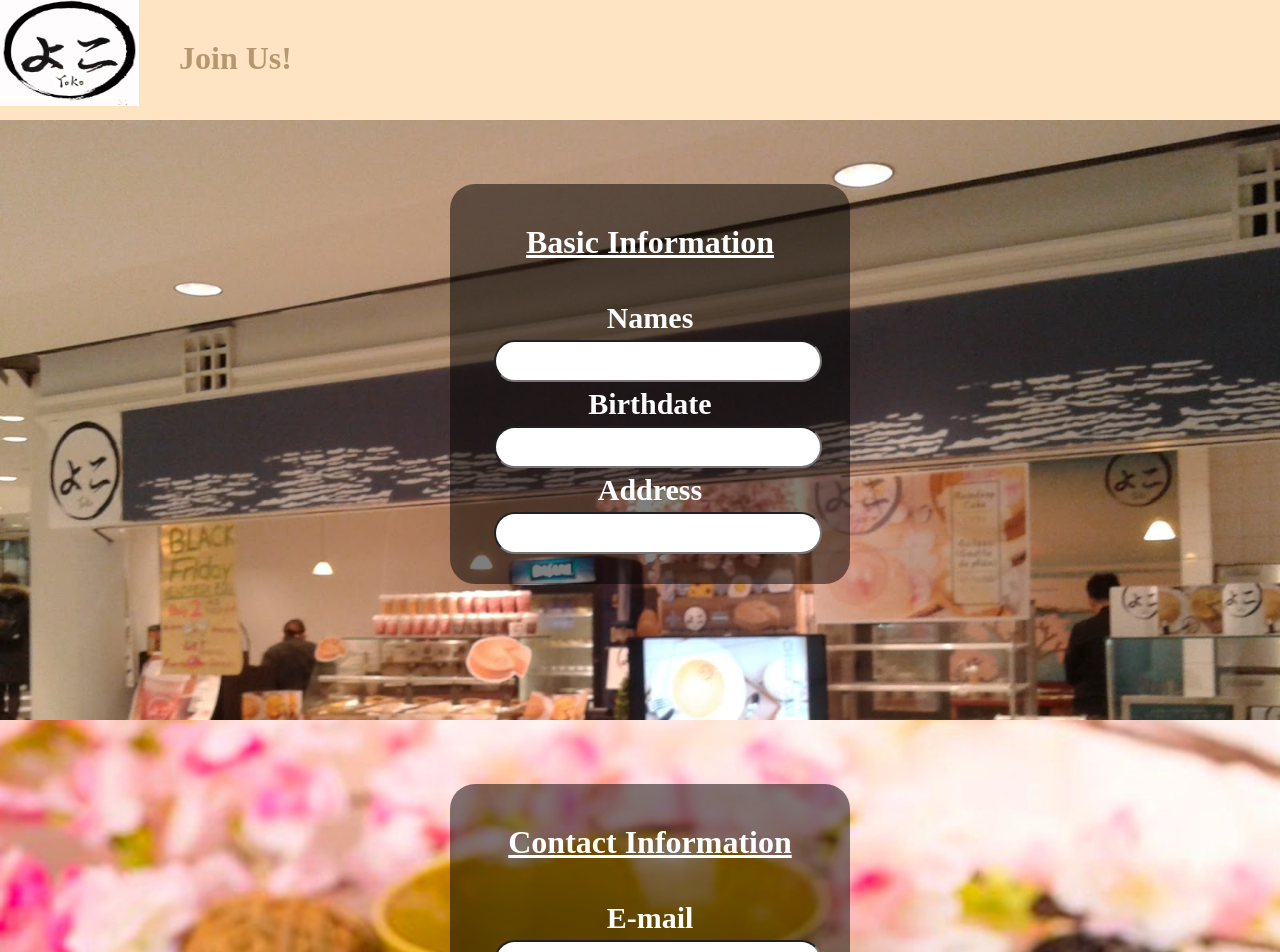
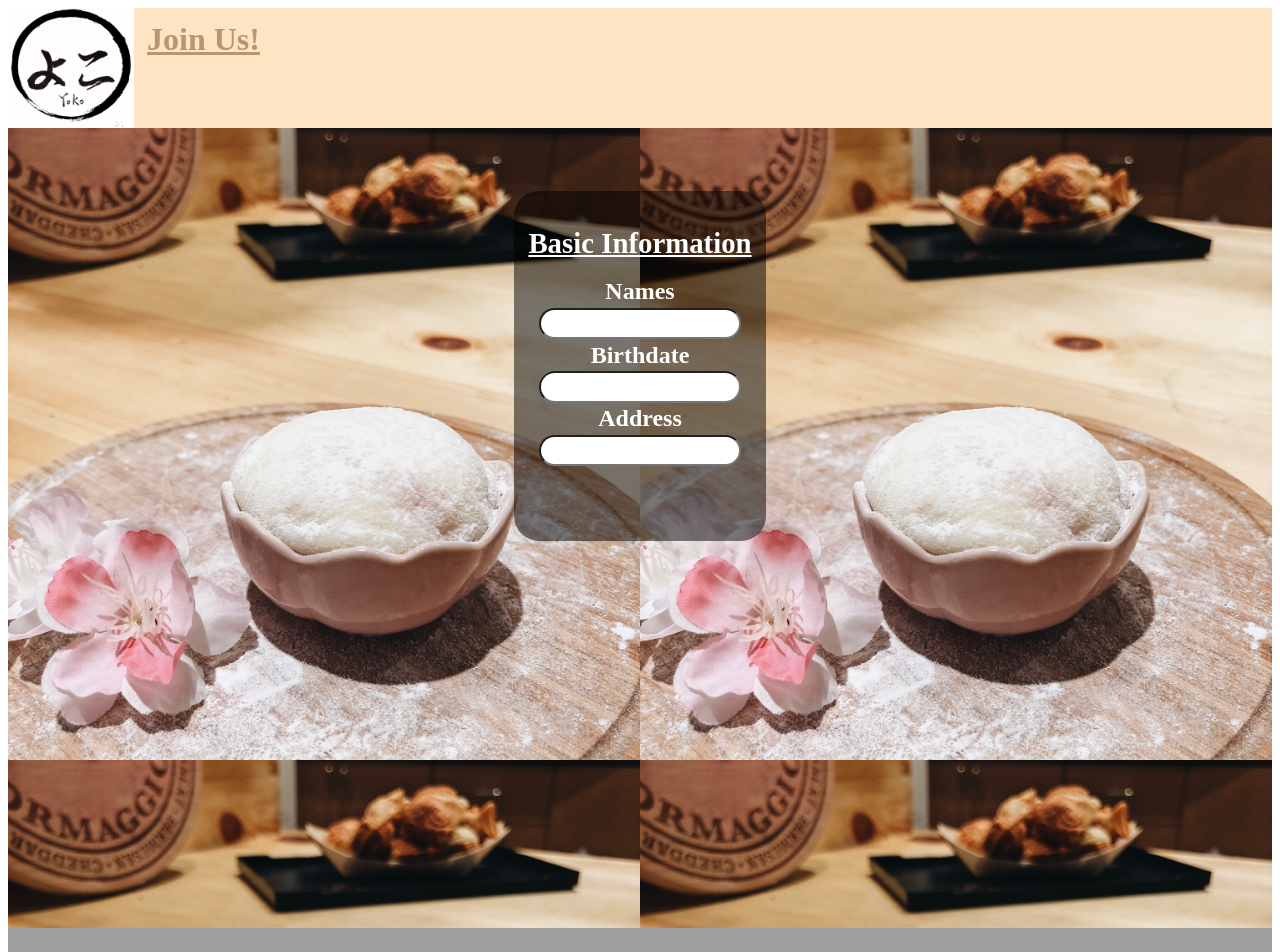
Before and after one commit to JimmyIb/Yoko, a PHP site: page /deliverable5.htm in a window 1280 px wide. Shown: the top 952 px of the page. Run offline with PHP 8.4, Linux system fonts and the light colour scheme; grey boxes are pictures that could not be loaded.

Commit message:
First Version

```diff
--- a/deliverable5.css
+++ b/deliverable5.css
@@ -1,7 +1,11 @@
 * {
-	margin:0;
+	-webkit-box-sizing: border-box;
 }
-
+html{
+	-webkit-background-size: cover;
+  -moz-background-size: cover;
+  background-size: cover;
+}
 html, body{
 	height: 100%;
 }
@@ -16,11 +20,16 @@ header h1{
 	float: left;
 }
 header img{
-	width: 139px;
-	height: 106px;
+	width: 10%;
+	height: 100%;
 	float: left;
 }
-h1{
+header h1{
+	margin: 1%;
+	color: #b69870;
+	text-decoration: underline;
+}
+form h1{
 	padding:40px;
 	color: white;
 	text-decoration: underline;
@@ -29,39 +38,19 @@ h1{
 form{
 	padding-top: 5%;
 	text-align:center;
-	height: 200px;
-	padding-left:20px;
+	height: 20%;
+	text-align: center;
 }
 
 form div{
-	width: 400px;
-	height:400px;
+	width: 20%;
 	margin:auto;
 	background-color:rgba(0, 0, 0, 0.5);
 }
 
-#submitBtn{
-	margin-top: 30px;
-	position:relative;
-	width: 400px;
-	height: 50px;
-	border-radius:25px;
-
-}
-
-.firstForm{
-	position: relative;
-	border-radius:25px;
-}
-
-.secForm{
-	position: relative;
-	border-radius:25px;
-}
-
 label{
 	color: rgb(255, 255, 255);
-	font-size: 30px;
+	font-size: 150%;
 	font-weight: bold;
 }
 
@@ -70,22 +59,45 @@ input{
 	border-radius: 25px;
 	width:80%;
 	height: 9%;
-	margin-left:20px;
+	margin:1%;
 }
 
+#submitBtn{
+	margin-top: 10%;
+	position:relative;
+	width: 100%;
+	height: 14%;
+	border-radius:25px;
 
-
+}
 .sect{
-	height: 75%;
-	background-size: cover;
+	height: 100%;
+	background-size: 50%;
 	background-attachment: fixed;
 }
 
 .sectOne{
-	background-image: url("images/yokoCheesecakeFront.jpg");
+	background-image: url("images/d.jpeg");
+	position: relative
 }
 
 .sectTwo{
-	background-image: url("images/yokoCheesecakeMore.png");
+	background-image: url("images/taiyaki.jpeg");
+	position: relative
+}
 
+.firstForm{
+	position: relative;
+	border-radius:25px;
+	height: 350px;
 }
+
+.secForm{
+	position: relative;
+	border-radius:25px;
+	height: 350px;
+}
+.formName{
+	text-decoration: underline;
+	font-size: 180%;
+}
--- a/deliverable5.htm
+++ b/deliverable5.htm
@@ -16,7 +16,8 @@
 
 			<form>
 				<div class="firstForm">
-					<h1>Basic Information</h1>
+					</br></br>
+					<label class="formName">Basic Information</label></br></br>
 					<label for="name">Names</label><input type="text" id="name"/></br>
 					<label for="birth">Birthdate</label><input type="text" id="birth"/></br>
 					<label for="address">Address</label><input type="text" id="address"/>
@@ -26,7 +27,8 @@
 		<div class="sect sectTwo">
 			<form>
 				<div class="secForm">
-						<h1>Contact Information</h1>
+						</br>
+						<label class="formName">Contact Information</label><br/></br>
 						<label for="email">E-mail</label><input type="text" id="email"/></br>
 						<label for="phoneNum">Phone Number</label><input type="text" id="phoneNum"/></br>
 						<label for="occupation">Occupation</label><input type="text" id="occupation"/>
```
Also changed, not shown: images/a.jpeg (added), images/b.jpeg (added), images/c.jpeg (added), images/d.jpeg (added), images/e.jpeg (added), 3 other files.
